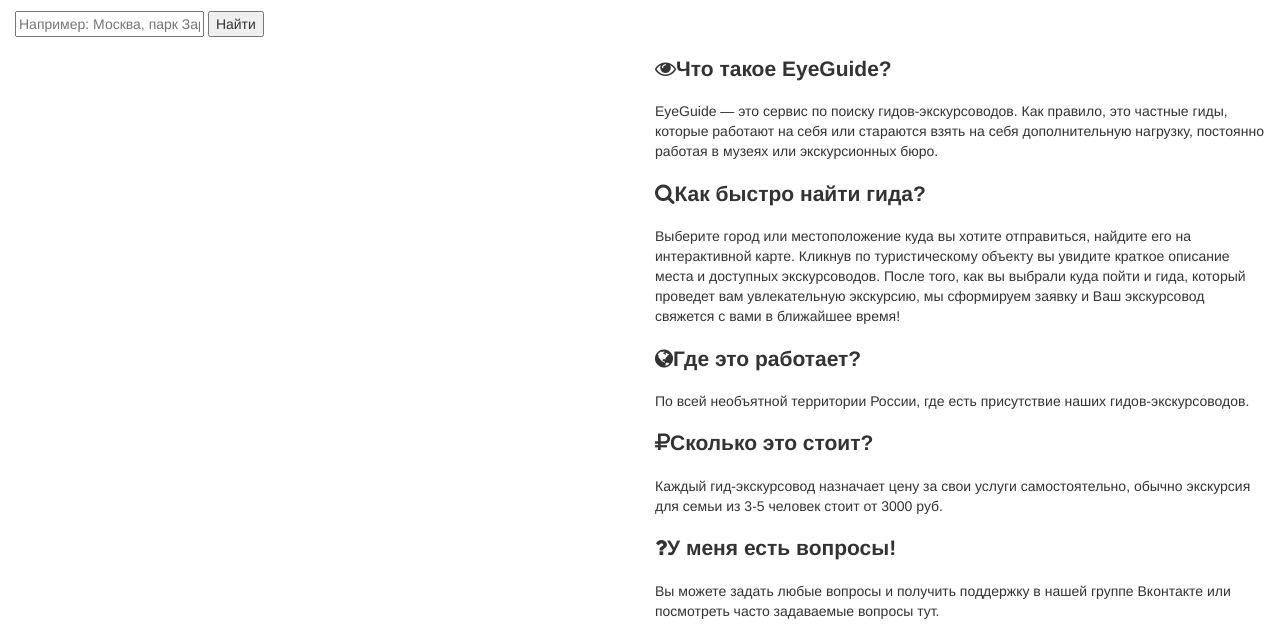
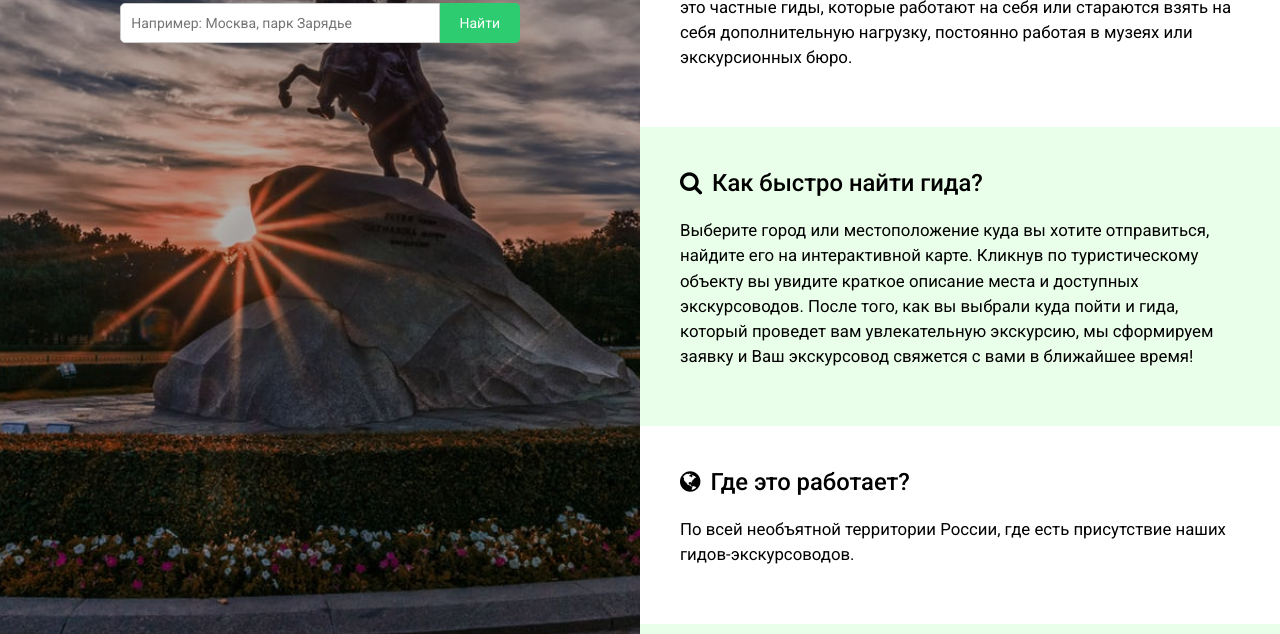
Before and after one commit to EyeGuidePlatform/eyeguide.ru, a website: page src/view/main.html in a window 1280 px wide. Shown: the part 201-835 px from the top of the page. Drawn offline with nearby package versions, Linux system fonts and the light colour scheme; files that its build step writes are made by us from their sources; files whose address does not match are found by name.

Commit message:
fix page template

```diff
--- a/src/view/main.html
+++ b/src/view/main.html
@@ -1,7 +1,7 @@
 {% extends "templates/pageTemplate.html" %}
 
 {% block commonStyles %}
-
+<link rel="stylesheet" href="css/jz_style.css">
 {% endblock %}
 
 {% block content %}
--- a/src/view/templates/pageTemplate.html
+++ b/src/view/templates/pageTemplate.html
@@ -6,12 +6,13 @@
     <meta name="viewport" content="width=device-width, initial-scale=1.0">
     <meta http-equiv="X-UA-Compatible" content="ie=edge">
 
+    <link rel="stylesheet" href="css/bootstrap.min.css">
+
     <!--Your common styles-->
     {% block commonStyles %}
 
     {% endblock %}
 
-    <link rel="stylesheet" href="css/bootstrap.min.css">
     <link rel="stylesheet" href="css/navbar.css">
     <link rel="stylesheet" href="css/footer.css">
 
```
